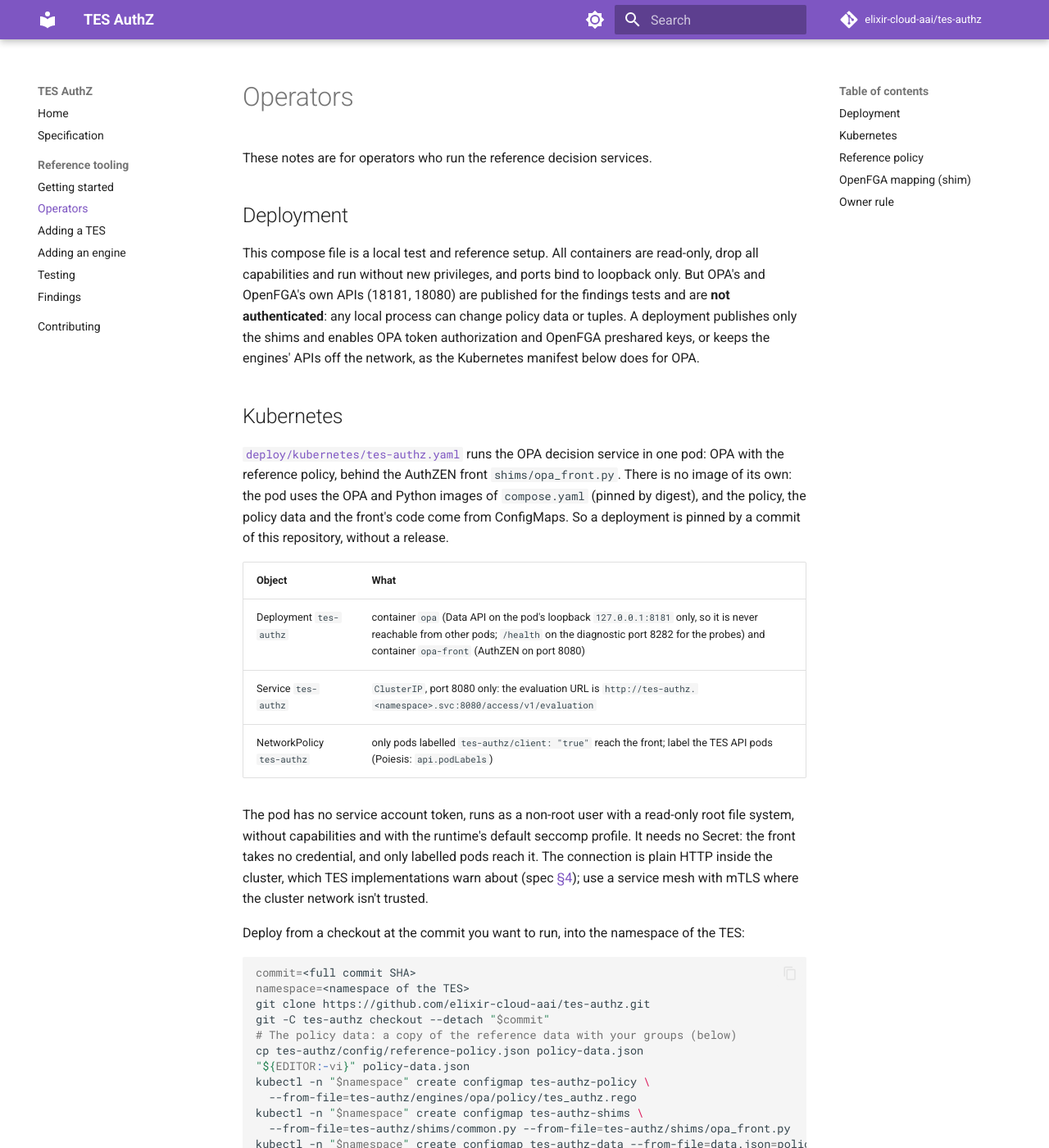
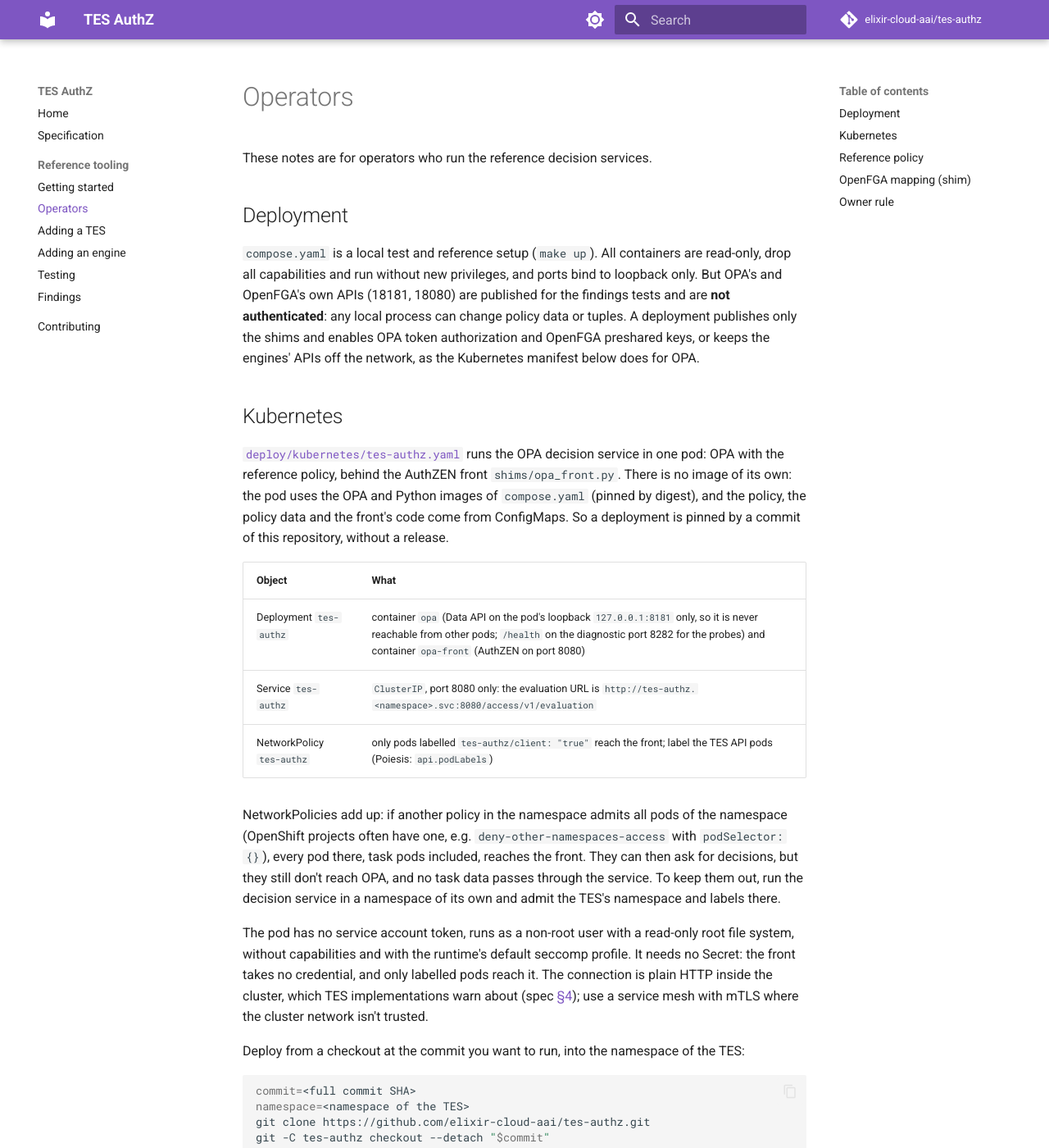
Before and after one commit to elixir-cloud-aai/tes-authz, an MkDocs documentation site: the page built from docs/operators.md, in a window 1280 px wide and 1400 px high. Shown: the whole window at 82% size. Built offline with MkDocs 1.6.1 and Material for MkDocs 9.7.7, drawn with Linux system fonts in a browser that asks for light colours; comment, search, counter and statistics services are not loaded; some of the changed text lies outside the part shown.

Commit message:
fix: address review of the Kubernetes manifest
- test-kubernetes.sh deletes only a namespace it created, fails on a
  port forward that doesn't come up, syncs with --locked, and checks
  OPA's loopback binding from inside the pod
- k8s_probe.py retries the expected connection and counts any HTTP
  answer as reachable
- tests check the security context fields the OpenShift docs remove,
  probes, and the files the docs use; digest hint on image bumps
- docs: NetworkPolicies add up, Poiesis egress with its own policy,
  no admins = owner-only access, moving to another commit, make
  kubernetes in contributing, updated test totals

Co-Authored-By: Claude Opus 5.5 <noreply@anthropic.com>

````diff
--- a/docs/operators.md
+++ b/docs/operators.md
@@ -4,7 +4,7 @@ These notes are for operators who run the reference decision services.
 
 ## Deployment
 
-This compose file is a local test and reference setup. All containers are read-only, drop all capabilities and run without new privileges, and ports bind to loopback only. But OPA's and OpenFGA's own APIs (18181, 18080) are published for the findings tests and are **not authenticated**: any local process can change policy data or tuples. A deployment publishes only the shims and enables OPA token authorization and OpenFGA preshared keys, or keeps the engines' APIs off the network, as the Kubernetes manifest below does for OPA.
+`compose.yaml` is a local test and reference setup (`make up`). All containers are read-only, drop all capabilities and run without new privileges, and ports bind to loopback only. But OPA's and OpenFGA's own APIs (18181, 18080) are published for the findings tests and are **not authenticated**: any local process can change policy data or tuples. A deployment publishes only the shims and enables OPA token authorization and OpenFGA preshared keys, or keeps the engines' APIs off the network, as the Kubernetes manifest below does for OPA.
 
 ## Kubernetes
 
@@ -15,6 +15,8 @@ This compose file is a local test and reference setup. All containers are read-o
 | Deployment `tes-authz` | container `opa` (Data API on the pod's loopback `127.0.0.1:8181` only, so it is never reachable from other pods; `/health` on the diagnostic port 8282 for the probes) and container `opa-front` (AuthZEN on port 8080) |
 | Service `tes-authz` | `ClusterIP`, port 8080 only: the evaluation URL is `http://tes-authz.<namespace>.svc:8080/access/v1/evaluation` |
 | NetworkPolicy `tes-authz` | only pods labelled `tes-authz/client: "true"` reach the front; label the TES API pods (Poiesis: `api.podLabels`) |
+
+NetworkPolicies add up: if another policy in the namespace admits all pods of the namespace (OpenShift projects often have one, e.g. `deny-other-namespaces-access` with `podSelector: {}`), every pod there, task pods included, reaches the front. They can then ask for decisions, but they still don't reach OPA, and no task data passes through the service. To keep them out, run the decision service in a namespace of its own and admit the TES's namespace and labels there.
 
 The pod has no service account token, runs as a non-root user with a read-only root file system, without capabilities and with the runtime's default seccomp profile. It needs no Secret: the front takes no credential, and only labelled pods reach it. The connection is plain HTTP inside the cluster, which TES implementations warn about (spec [§4](specification.md#4-failure-semantics-configuration-security)); use a service mesh with mTLS where the cluster network isn't trusted.
 
@@ -48,8 +50,8 @@ kubectl -n "$namespace" rollout restart deployment/tes-authz
 The policy data (`data.json`) has the fields of `config/reference-policy.json`:
 
 - `entitlement_claim`: the claim in `subject.properties.claims` with the caller's groups. The TES must send it: in Poiesis, `authz.decisionService.claims: [eduperson_entitlement]`.
-- `members` and `admins`: exact `values` and raw string `prefixes` of the entitlements. Members create tasks and list, read and cancel their own; admins read, list and cancel all tasks, but create tasks only if they are members too, so list the admin group under `members` as well if admins should run tasks.
-- `image_prefixes`: allowed executor image prefixes, compared as raw strings (`alpine:3` doesn't start with `docker.io/library/`); an empty list allows any image.
+- `members` and `admins`: exact `values` and raw string `prefixes` of the entitlements. Members create tasks and list, read and cancel their own; admins read, list and cancel all tasks, but create tasks only if they are members too, so list the admin group under `members` as well if admins should run tasks. With no admin `values` and `prefixes`, nobody sees other callers' tasks: everyone reads, lists and cancels only their own.
+- `image_prefixes`: allowed executor image prefixes, compared as raw strings (`alpine:3` doesn't start with `docker.io/library/`); an empty list allows any image, but leaving the field out denies every creation.
 - `services`: the service-info IDs of the TES implementations the policy answers for (Poiesis: `org.ga4gh.poiesis`); requests from any other service are denied.
 
 Then point the TES at the Service, e.g. for Poiesis (Helm values):
@@ -63,6 +65,22 @@ authz:
     url: http://tes-authz.<namespace>.svc:8080/access/v1/evaluation
     claims: [eduperson_entitlement]
 ```
+
+With Poiesis's own NetworkPolicy on (`networkPolicy.enabled: true`), the API pods may send only DNS and HTTPS; allow the decision service too, or every TES call answers `503`:
+
+```yaml
+networkPolicy:
+  extraEgress:
+    - to:
+        - podSelector:
+            matchLabels:
+              app.kubernetes.io/name: tes-authz
+      ports:
+        - port: 8080
+          protocol: TCP
+```
+
+To move to another commit of this repository, check it out and run the `create configmap` commands again with `--dry-run=client -o yaml | kubectl -n "$namespace" apply -f -`, apply the manifest, and restart the pod as above.
 
 **OpenShift** assigns the user and the seccomp profile itself, and its default security context constraint refuses pods that set a fixed user. Remove the three fields before applying, e.g. with [yq](https://github.com/mikefarah/yq):
 
````
Also changed, not shown: docs/contributing.md (+1 -0 lines), docs/testing.md (+2 -2 lines), 3 other files.
